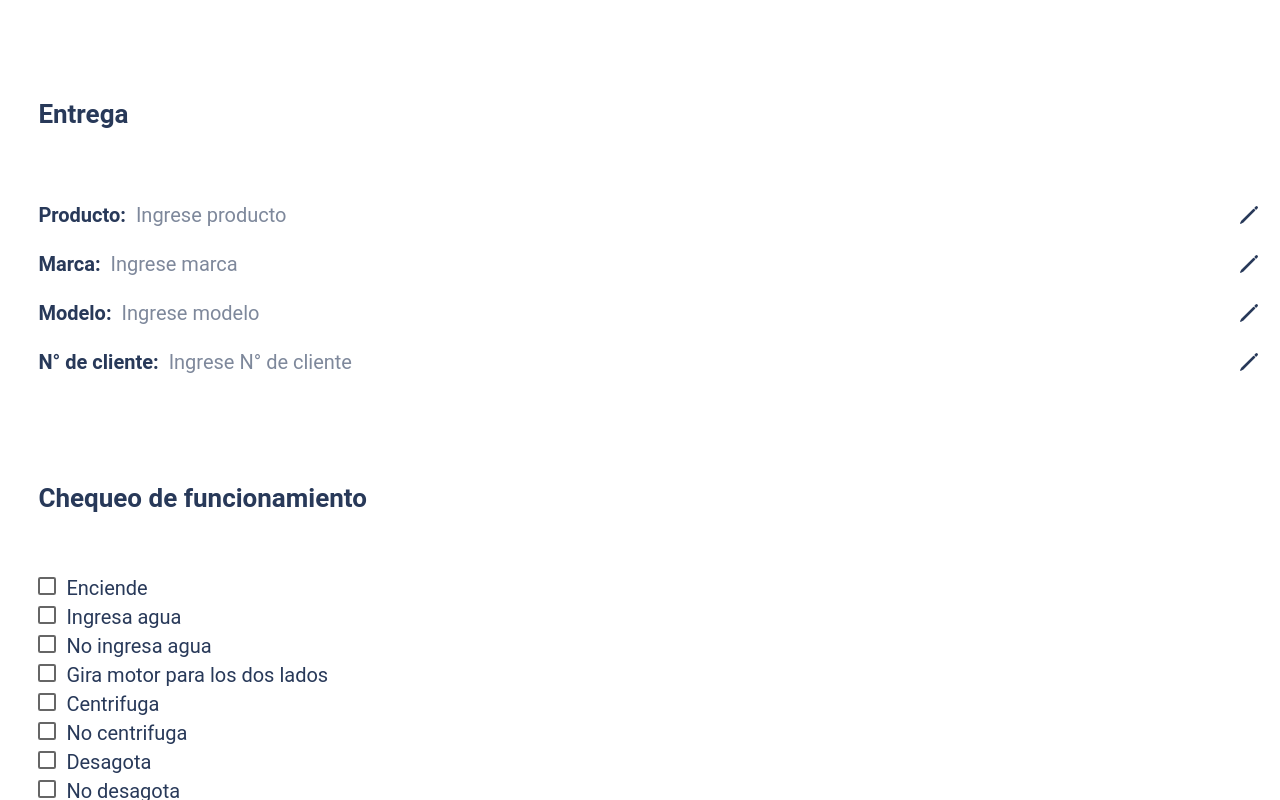
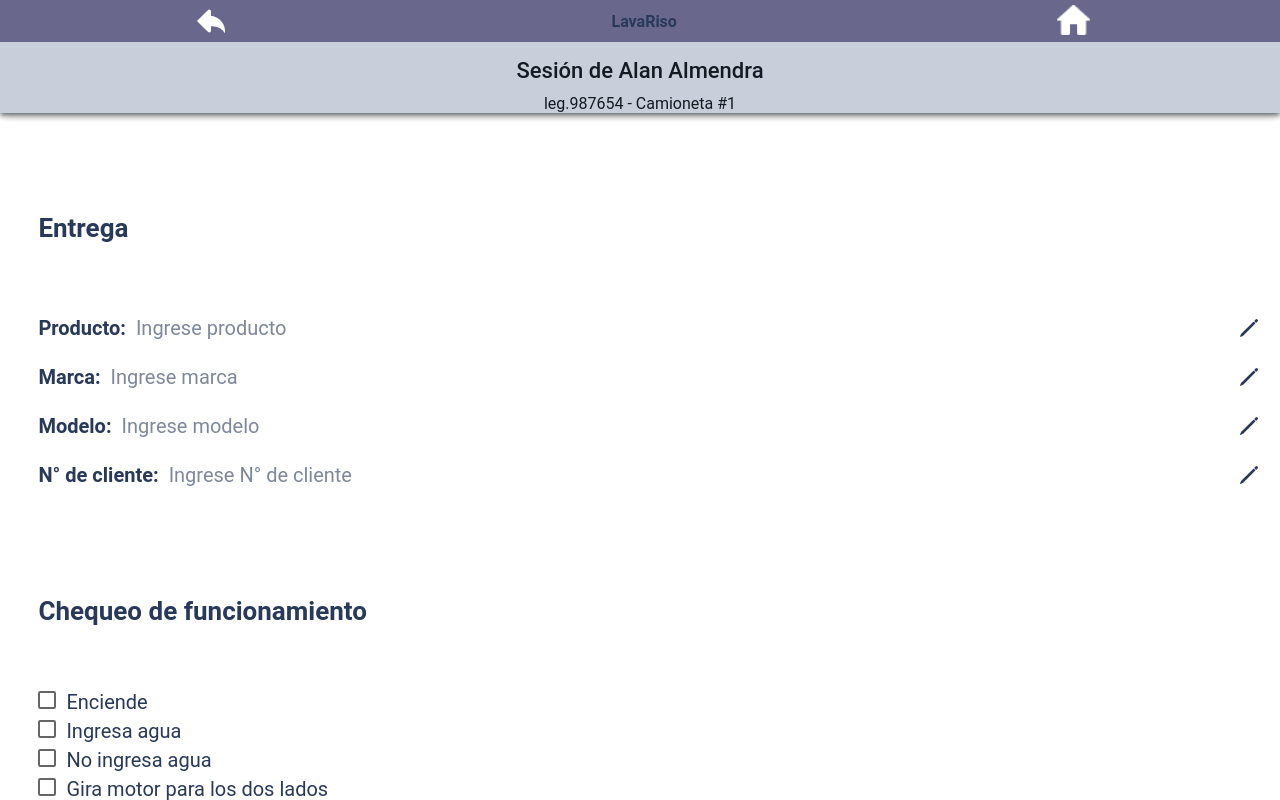
Before and after one commit to PochiTama-dev/lavarisoapp, a React (Vite) app: page /entrega in a window 1280 px wide. Built offline with nearby package versions, Linux system fonts and the light colour scheme.

Commit message:
agrego header a /entrega

```diff
--- a/src/pages/Entrega/Entrega.tsx
+++ b/src/pages/Entrega/Entrega.tsx
@@ -14,12 +14,14 @@ import {
   IonRadio,
   IonRow,
   IonCol,
+  IonHeader,
 } from '@ionic/react';
 import { pencilOutline } from 'ionicons/icons';
 import '../Diagnostico/diagnostico.css';
 import SignatureCanvas from 'react-signature-canvas';
 import './entrega.css';
 import CancelarOrden from '../../components/Orden/CancelarOrden';
+import HeaderGeneral from '../../components/Header/HeaderGeneral';
 
 const Entrega: React.FC = () => {
   const [modal, setModal] = useState(false);
@@ -64,6 +66,9 @@ const Entrega: React.FC = () => {
   return (
     <IonPage>
       <IonContent>
+        <IonHeader>
+          <HeaderGeneral />
+        </IonHeader>
         <div className='diagnostico-ctn'>
           <div className='section'>
             <h2>Entrega</h2>
```
